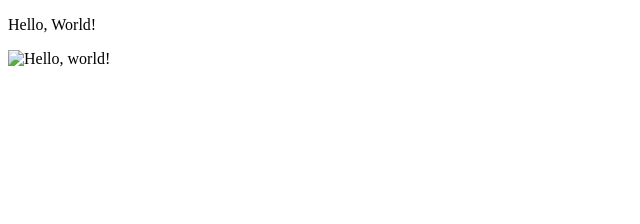
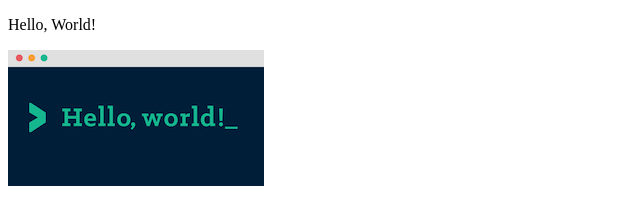
Before and after one commit to CristianoSellitto/ICS2O-Unit1-02-HTML, a plain HTML site: page index.html in a window 1280 px wide. Shown: the whole page, without its empty margins (0-640 px from the left). Drawn offline with Linux system fonts and the light colour scheme; the site is published under a folder, as on GitHub Pages, so addresses that start at the root find nothing.

Commit message:
Changed index.html

```diff
--- a/index.html
+++ b/index.html
@@ -2,11 +2,10 @@
 <html>
   <head>
     <meta charset="utf-8">
-    <meta name="viewport" content="width=device-width">
     <title>Site #2</title>
   </head>
   <body>
     <p>Hello, World!</p>
-    <img src="/images/hello_world.png" alt="Hello, world!">
+    <img src="./images/hello_world.png" alt="Hello, world!">
   </body>
 </html>
```
